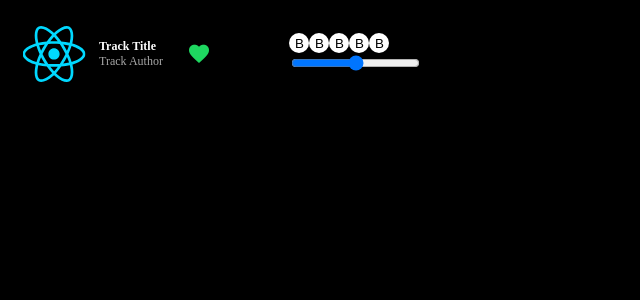
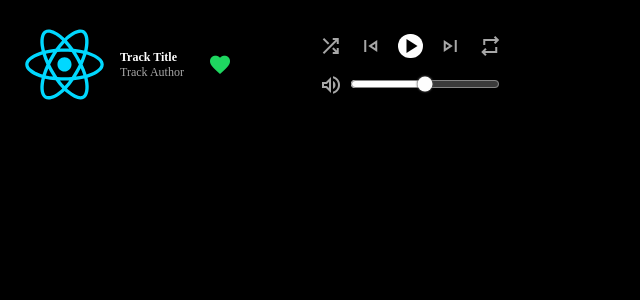
Before and after one commit to itsmarsss/spotiplay-extension, a React (Vite) app in the folder spotiplay-extension/: page / in a window 1280 px wide. Shown: the top 300 px of the page, without its empty margins (0-640 px from the left). Built offline with nearby package versions, Linux system fonts and the light colour scheme.

Commit message:
Add volume bar

```diff
--- a/spotiplay-extension/src/App.css
+++ b/spotiplay-extension/src/App.css
@@ -9,8 +9,12 @@ body {
   display: flex;
 }
 
-.split_div {
-  width: 50%;
+.split_div:first-child {
+  width: 270px;
+}
+
+.split_div:last-child {
+  width: 215px;
 }
 
 #song_div {
@@ -21,6 +25,13 @@ body {
 #control_div {
   display: flex;
   flex-direction: column;
+  gap: 15px;
+}
+
+.icon {
+  height: 100%;
+  aspect-ratio: 1/1;
+  transform: scale(1.25);
 }
 
 #song_info {
@@ -36,20 +47,22 @@ body {
   color: var(--text);
 }
 
+#song_info_title:hover {
+  text-decoration: underline;
+}
+
 #song_info_artist {
   color: var(--subtext);
+}
+
+#song_info_artist:hover {
+  text-decoration: underline;
 }
 
 #song_heart {
   display: flex;
   justify-content: center;
   align-items: center;
-}
-
-.icon {
-  height: 100%;
-  aspect-ratio: 1/1;
-  transform: scale(1.5);
 }
 
 #favourite {
@@ -70,3 +83,16 @@ body {
     'opsz' 24;
   color: var(--accent);
 }
+
+#song_control {
+  display: flex;
+  justify-content: space-evenly;
+  align-items: center;
+}
+
+#song_progress {
+  display: flex;
+  justify-content: center;
+  align-items: center;
+  gap: 5px;
+}
--- a/spotiplay-extension/src/App.jsx
+++ b/spotiplay-extension/src/App.jsx
@@ -3,36 +3,71 @@ import reactLogo from "./assets/react.svg";
 import viteLogo from "/vite.svg";
 import "./App.css";
 
-import Button from "./components/Button";
+import Button from "./components/button/Button";
+import VolumeBar from "./components/volumebar/VolumeBar.";
 
 function App() {
   const [count, setCount] = useState(0);
 
   return (
     <>
-      <div className="split_div" id="song_div">
-        <img className="icon" src={reactLogo}></img>
+      <div class="split_div" id="song_div">
+        <img class="icon" src={reactLogo}></img>
         <div id="song_info">
           <span id="song_info_title">Track Title</span>
           <span id="song_info_artist">Track Author</span>
         </div>
         <span id="song_heart">
-          <span className="material-symbols-outlined hearted" id="favourite">
+          <span class="material-symbols-outlined hearted" id="favourite">
             favorite
           </span>
         </span>
       </div>
 
-      <div className="split_div">
+      <div class="split_div" id="control_div">
         <div id="song_control">
-          <Button />
-          <Button />
-          <Button />
-          <Button />
-          <Button />
+          <Button
+            icon={
+              <span class="material-symbols-outlined side_button">shuffle</span>
+            }
+          />
+          <Button
+            icon={
+              <span class="material-symbols-outlined side_button">
+                skip_previous
+              </span>
+            }
+          />
+          <Button
+            class="main_button"
+            icon={
+              <span class="material-symbols-outlined main_button_icon">
+                play_arrow
+              </span>
+            }
+          />
+          <Button
+            icon={
+              <span class="material-symbols-outlined side_button">
+                skip_next
+              </span>
+            }
+          />
+          <Button
+            icon={
+              <span class="material-symbols-outlined side_button">repeat</span>
+            }
+          />
         </div>
         <div id="song_progress">
-          <input type="range"></input>
+          <Button
+            icon={
+              <span class="material-symbols-outlined side_button">
+                volume_up
+              </span>
+            }
+          />
+          <VolumeBar />
         </div>
       </div>
     </>
--- a/spotiplay-extension/src/components/Button.css
+++ /dev/null
@@ -1,8 +0,0 @@
-button {
-    border: none;
-    outline: none;
-    width: 20px;
-    height: 20px;
-    border-radius: 50%;
-    background: var(--background-el);
-}
--- a/spotiplay-extension/src/components/Button.jsx
+++ /dev/null
@@ -1,7 +0,0 @@
-import "./Button.css";
-
-function Button() {
-  return <button>B</button>;
-}
-
-export default Button;
--- /dev/null
+++ b/spotiplay-extension/src/components/button/Button.css
@@ -0,0 +1,46 @@
+button {
+    border: none;
+    outline: none;
+    width: 24px;
+    height: 24px;
+    background: transparent;
+
+    font-variation-settings:
+        'FILL' 0,
+        'wght' 400,
+        'GRAD' 0,
+        'opsz' 24;
+
+    cursor: pointer;
+    display: flex;
+    justify-content: center;
+    align-self: center;
+}
+
+.main_button {
+    width: 30px;
+    height: 30px;
+}
+
+.main_button_icon {
+    font-variation-settings:
+        'FILL' 1,
+        'wght' 400,
+        'GRAD' 0,
+        'opsz' 24;
+
+    background: var(--text);
+    border-radius: 50%;
+}
+
+.main_button_icon:hover {
+    transform: scale(1.15);
+}
+
+.side_button {
+    color: var(--subtext);
+}
+
+.side_button:hover {
+    color: var(--background-el);
+}
--- /dev/null
+++ b/spotiplay-extension/src/components/button/Button.jsx
@@ -0,0 +1,7 @@
+import "./Button.css";
+
+function Button({ icon }) {
+  return <button>{icon}</button>;
+}
+
+export default Button;
--- /dev/null
+++ b/spotiplay-extension/src/components/volumebar/VolumeBar..jsx
@@ -0,0 +1,7 @@
+import "./VolumeBar.css";
+
+function VolumeBar() {
+  return <input type="range" min={0} max={100} step={1}></input>;
+}
+
+export default VolumeBar;
--- /dev/null
+++ b/spotiplay-extension/src/components/volumebar/VolumeBar.css
@@ -0,0 +1,23 @@
+input[type="range"] {
+    width: 150px;
+    accent-color: var(--text);
+}
+
+input[type="range"]:hover {
+    accent-color: var(--accent);
+}
+
+input[type="range"]::-webkit-slider-runnable-track {
+    border: none;
+    background: transparent;
+}
+
+input[type="range"]::-webkit-slider-thumb {
+    height: 20px;
+    width: 20px;
+    border-radius: 50%;
+    background: #ff4500;
+    cursor: ew-resize;
+    box-shadow: 0 0 2px 0 #555;
+    transition: background .3s ease-in-out;
+}
```
